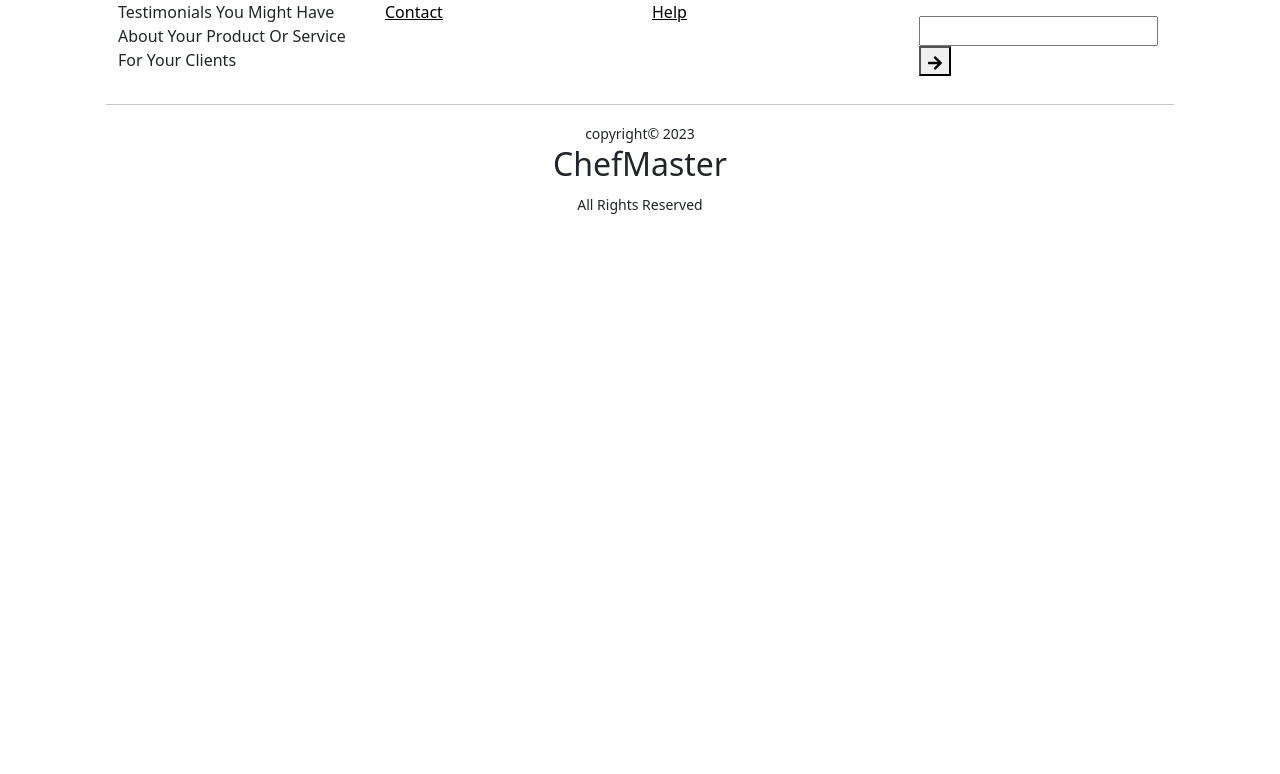
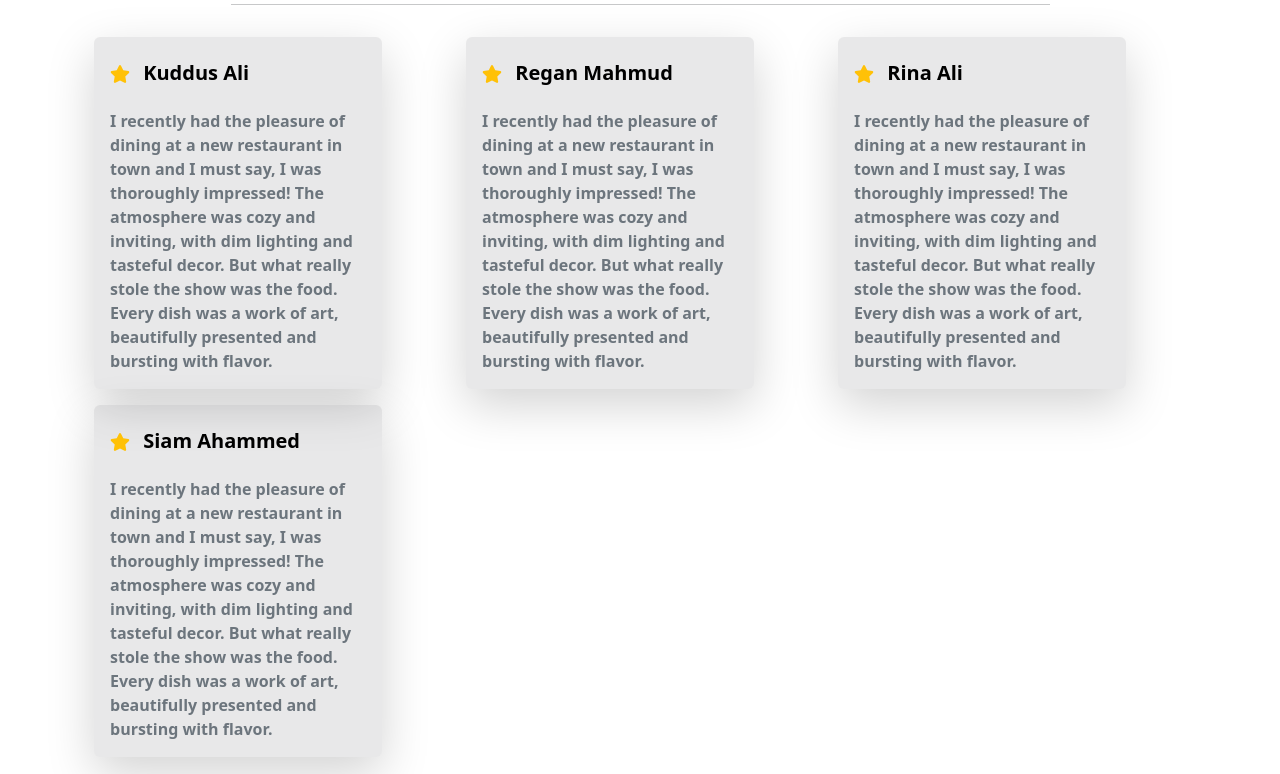
Before and after one commit to Naharun/chef-master-with-client, a React (Vite) app: page / in a window 1280 px wide. Shown: the part 726-1500 px from the top of the page. Before the commit the page ends 966 px from the top, so only its background shows below. Built offline with nearby package versions, Linux system fonts and the light colour scheme; no server answers.

Commit message:
added review section

```diff
--- /dev/null
+++ b/src/Pages/ExtraSection/Review.jsx
@@ -0,0 +1,58 @@
+import React from 'react';
+import { Card, Col, Container, Row } from 'react-bootstrap';
+import { FaComment, FaStar } from 'react-icons/fa';
+
+const Review = () => {
+    return (
+        <div>
+            <Container className='mt-5 mb-2'>
+                <h1 className='fs-1 fw-bold text-center'> Food Review's </h1>
+                <hr className='w-75 mx-auto' />
+                <Row>
+                    <Col>
+                        <Card style={{ width: '18rem', height: '22rem' }} className='mt-3 border-0 shadow-lg bg-opacity-10 bg-dark'>
+                            <Card.Body>
+                                <h5 className='text-start text-black fw-semibold mb-4 mt-2'><FaStar className='text-warning me-2 ' /> Kuddus Ali</h5>
+                                <Card.Text className='text-dark fw-semibold text-muted'>
+                                I recently had the pleasure of dining at a new restaurant in town and I must say, I was thoroughly impressed! The atmosphere was cozy and inviting, with dim lighting and tasteful decor. But what really stole the show was the food. Every dish was a work of art, beautifully presented and bursting with flavor.
+                                </Card.Text>
+                            </Card.Body>
+                        </Card>
+                    </Col>
+                    <Col>
+                        <Card style={{ width: '18rem', height: '22rem' }} className='mt-3 border-0 shadow-lg bg-opacity-10 bg-dark'>
+                            <Card.Body>
+                                <h5 className='text-start text-black fw-semibold mb-4 mt-2'><FaStar className='text-warning me-2 ' /> Regan Mahmud</h5>
+                                <Card.Text className='text-dark fw-semibold text-muted'>
+                                I recently had the pleasure of dining at a new restaurant in town and I must say, I was thoroughly impressed! The atmosphere was cozy and inviting, with dim lighting and tasteful decor. But what really stole the show was the food. Every dish was a work of art, beautifully presented and bursting with flavor.
+                                </Card.Text>
+                            </Card.Body>
+                        </Card>
+                    </Col>
+                    <Col>
+                        <Card style={{ width: '18rem', height: '22rem' }} className='mt-3 border-0 shadow-lg bg-opacity-10 bg-dark'>
+                            <Card.Body>
+                                <h5 className='text-start text-black fw-semibold mb-4 mt-2'><FaStar className='text-warning me-2 ' /> Rina Ali</h5>
+                                <Card.Text className='text-dark fw-semibold text-muted'>
+                                I recently had the pleasure of dining at a new restaurant in town and I must say, I was thoroughly impressed! The atmosphere was cozy and inviting, with dim lighting and tasteful decor. But what really stole the show was the food. Every dish was a work of art, beautifully presented and bursting with flavor.
+                                </Card.Text>
+                            </Card.Body>
+                        </Card>
+                    </Col>
+                    <Col>
+                        <Card style={{ width: '18rem', height: '22rem' }} className='mt-3 border-0 shadow-lg bg-opacity-10 bg-dark'>
+                            <Card.Body>
+                                <h5 className='text-start text-black fw-semibold mb-4 mt-2'><FaStar className='text-warning me-2 ' /> Siam Ahammed</h5>
+                                <Card.Text className='text-dark fw-semibold text-muted'>
+                                I recently had the pleasure of dining at a new restaurant in town and I must say, I was thoroughly impressed! The atmosphere was cozy and inviting, with dim lighting and tasteful decor. But what really stole the show was the food. Every dish was a work of art, beautifully presented and bursting with flavor.
+                                </Card.Text>
+                            </Card.Body>
+                        </Card>
+                    </Col>
+                </Row>
+            </Container>
+        </div>
+    );
+};
+
+export default Review;
--- a/src/Pages/Home/Home/Home.jsx
+++ b/src/Pages/Home/Home/Home.jsx
@@ -2,12 +2,13 @@ import { useEffect, useState } from 'react';
 import Banner from './Banner';
 import SingleChefData from '../RecipeData/SingleChefData';
 import { Container, Row } from 'react-bootstrap';
+import Review from '../../ExtraSection/Review';
 
 function Home() {
     const [chefdata, setChefData] = useState([]);
 
     useEffect(() => {
-        fetch('https://chef-master-with-server.vercel.app/chefData/')
+        fetch('https://chef-master-with-server-naharun.vercel.app/chefData/')
             .then(res => res.json())
             .then(data => setChefData(data))
     }, [])
@@ -31,9 +32,7 @@ function Home() {
                 </Container>
             </div>
             <br />
-            <div>
-
-            </div>
+            <Review></Review>
         </div>
     );
 }
--- a/src/Pages/Home/RecipeData/Cart.jsx
+++ b/src/Pages/Home/RecipeData/Cart.jsx
@@ -8,7 +8,8 @@ import 'react-toastify/dist/ReactToastify.css';
 const Cart = ({ data }) => {
     const [disabled, setDisabled] = useState(false);
 
-    const { RecipeName, RecipesImg, rating, Cuisines } = data;
+    const { RecipeName, ingredients, RecipesImg, rating, Cuisines } = data;
+    console.log(Cuisines)
 
     const handelFavourite = () => {
         setDisabled(true);
@@ -25,15 +26,18 @@ const Cart = ({ data }) => {
                     <span>Cooking Method:</span>
                     <br></br>
                     <div>
-                        <li className='text-black fw-semibold'>{Cuisines.Boiling}</li>
-                        <li className='text-black fw-semibold'>{Cuisines.Smoking}</li>
-                        <li className='text-black fw-semibold'>{Cuisines.frying}</li>
-                        <li className='text-black fw-semibold'>{Cuisines.Sauteing}</li>
+                        <li className='text-black fw-semibold'>{Cuisines.Step1}</li>
+                        <li className='text-black fw-semibold'>{Cuisines.Step2}</li>
+                        <li className='text-black fw-semibold'>{Cuisines.Step3}</li>
+                        <li className='text-black fw-semibold'>{Cuisines.Step4}</li>
+                        <li className='text-black fw-semibold'>{Cuisines.Step5}</li>
                     </div>
                     <hr />
-
+                    <span>Ingredient</span>
+                    <Card.Text className='fw-semibold'>{ingredients}</Card.Text>
                     <br />
                 </Card.Body>
+
                 <Card.Footer>
                     <small >
                         <div className='d-flex align-items-center'>
--- a/src/Routes/Router.jsx
+++ b/src/Routes/Router.jsx
@@ -33,7 +33,7 @@ const router = createBrowserRouter([
             {
                 path: '/chefData/:id',
                 element: <PrivateRoute><RecipeData/></PrivateRoute>,
-                loader: ({ params }) => fetch(`https://chef-master-with-server.vercel.app/chefData/${params.id}`)
+                loader: ({ params }) => fetch(`https://chef-master-with-server-naharun.vercel.app/chefData/${params.id}`)
 
             }
         ]
```
